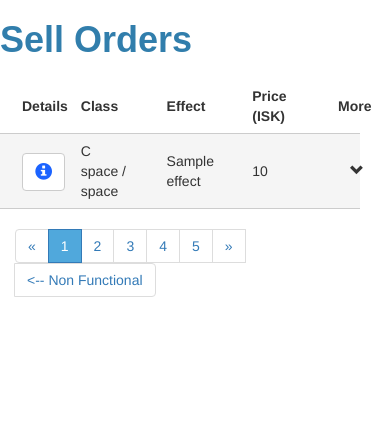
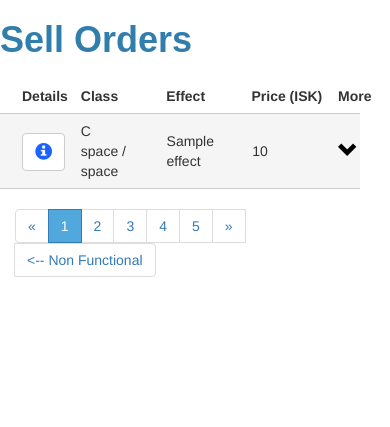
Before and after one commit to mosbasik/wormholesales-django, a Django app: page /sell/ in a window 390 px wide, after a click on "Toggle navigation". Shown: the part 256-683 px from the top of the page. Run offline with Django 3.2, Linux system fonts and the light colour scheme; tables that the repository leaves empty hold one stand-in row (values such as "Sample post"); some libraries are stand-ins or nearby versions.

Commit message:
small changes

```diff
--- a/main/templates/main/table_base.html
+++ b/main/templates/main/table_base.html
@@ -6,7 +6,7 @@
     <div class="col-lg-1 col-md-1 col-sm-1 col-xs-1 col-heading button-col table-cell"><p>Details</p></div>
     <div class="col-lg-1 col-md-1 col-sm-2 col-xs-3 col-lg-offset-0 col-md-offset-0 col-sm-offset-1 col-xs-offset-1 col-heading table-cell"><p>Class</p></div>
     <div class="col-lg-2 col-md-2 col-sm-2 col-xs-3 col-heading table-cell"><p>Effect</p></div>
-    <div class="col-lg-2 col-md-2 col-sm-3 col-xs-3 col-heading table-cell"><p>Price (ISK)</p></div>
+    <div class="col-lg-2 col-md-2 col-sm-3 col-xs-3 col-heading table-cell"><p>Price&nbsp;(ISK)</p></div>
     <div class="col-lg-2 col-md-2 hidden-sm hidden-xs col-heading table-cell"><p>Seller</p></div>
     <div class="col-lg-2 col-md-2 hidden-sm hidden-xs col-heading table-cell"><p>Modified</p></div>
     <div class="col-lg-1 col-md-1 col-sm-2 hidden-xs col-heading table-cell"><p>J&#8209;Code</p></div>
@@ -17,14 +17,26 @@
         <div class="col-lg-1 col-md-1 col-sm-1 col-xs-1 button-col table-cell"><a href="{% url 'main:order_details' order.id %}" class='glyphicon glyphicon-info-sign btn btn-default'></a></div>
         <div class="col-lg-1 col-md-1 col-sm-2 col-xs-3 col-lg-offset-0 col-md-offset-0 col-sm-offset-1 col-xs-offset-1 table-cell"><p>C{{ order.system.space.code }}{% for static in order.system.statics.all %}&nbsp;/&nbsp;{{ static.space.code }}{% endfor %}</p></div>
         <div class="col-lg-2 col-md-2 col-sm-2 col-xs-3 table-cell"><p>{{ order.system.effect.blankname }}</p></div>
-        <div class="col-lg-2 col-md-2 col-sm-3 col-xs-3 table-cell" ><p title='{{ order.price|floatformat:2|intcomma }} ISK' data-toggle="tooltip">{{ order.price|sigfigs:4|intword }}{% if user.is_authenticated and user == order.user %}&nbsp;<span class='glyphicon glyphicon-pencil'></span>{% endif %}</p></div>
+
+        <div class="col-lg-2 col-md-2 col-sm-3 col-xs-3 table-cell">
+            <p class='price-display' title='{{ order.price|floatformat:2|intcomma }} ISK' data-toggle="tooltip">{{ order.price|sigfigs:4|intword }}{% if user.is_authenticated and user == order.user %}&nbsp;
+                <span class='glyphicon glyphicon-pencil'></span>{% endif %}
+            </p>
+            <p class='price-textbox'>
+                {# form code goes here #}
+                <input type="text" class='form-control'>
+                <span class='glyphicon glyphicon-floppy-disk'></span>
+            </p>
+        </div>
+
+
         <div class="col-lg-2 col-md-2 hidden-sm hidden-xs table-cell"><p><a href="{{ order.contact_name.evewho_link }}" target="_blank">{{ order.contact_name.name }}</a></p></div>
         <div class="col-lg-2 col-md-2 hidden-sm hidden-xs table-cell"><p><abbr class="timeago" title="{{ order.modified|date:'c' }}" data-toggle="tooltip"></abbr></p></div>
         <div class="col-lg-1 col-md-1 col-sm-2 hidden-xs table-cell"><p>{{ order.system.j_code }}</p></div>
         <div class="col-lg-1 col-md-1 col-sm-1 col-xs-1 dropdown button-col table-cell">
-            <button class="btn btn-default dropdown-toggle" type="button" data-toggle="dropdown" aria-haspopup="true" aria-expanded="true">
+            <a class="dropdown-toggle" data-toggle="dropdown" aria-haspopup="true" aria-expanded="true">
                 <span class="glyphicon glyphicon-chevron-down"></span>{# id="dropdownMenu1" #}
-            </button>
+            </a>
             <ul class="dropdown-menu dropdown-menu-right table-dropdown" aria-labelledby="dropdownMenu1">
                 <li class='hidden-lg hidden-md'><p>Posted: <abbr class="timeago" title="{{ order.modified|date:'c' }}"></abbr></p></li>
                 <li class='hidden-lg hidden-md'><p>Seller: <a href="{{ order.evewho_link }}" target="_blank">{{ order.contact_name }}</a></p></li>
--- a/project/static/project/css/wormholesales.css
+++ b/project/static/project/css/wormholesales.css
@@ -355,18 +355,12 @@ html {
     border-top: none;
 }
 
-.dropdown-toggle,
-.dropdown-toggle:hover,
-.dropdown-toggle:focus,
-.btn-default.active.focus,
-.btn-default.active:focus,
-.btn-default.active:hover,
-.btn-default:active.focus,
-.btn-default:active:focus,
-.btn-default:active:hover,
-.open>.dropdown-toggle.btn-default.focus,
-.open>.dropdown-toggle.btn-default:focus,
-.open>.dropdown-toggle.btn-default:hover {
-    background-color: transparent;
-    border: none;
+.glyphicon-chevron-down,
+.glyphicon-chevron-down:hover {
+    font-size: 20px;
+    color: black;
 }
+
+.price-textbox {
+    display: none;
+}
```
